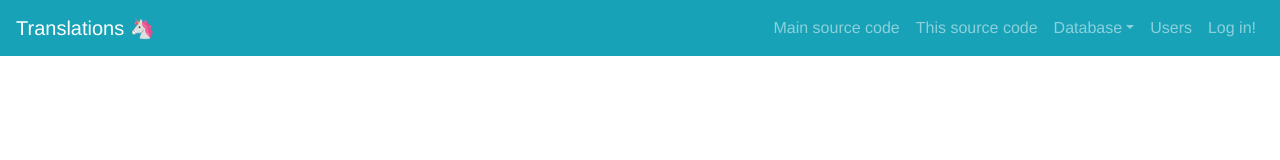
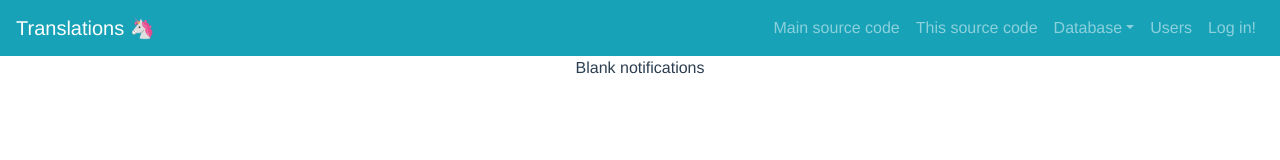
Before and after one commit to topcatarg/traducir-vue3, a Vue app: page /#/Notifications in a window 1280 px wide. Shown: the top 160 px of the page. Built offline with nearby package versions, Linux system fonts and the light colour scheme; no server answers.

Commit message:
Added blank notification view

```diff
--- a/src/router.ts
+++ b/src/router.ts
@@ -2,6 +2,7 @@ import Vue from 'vue';
 import Router from 'vue-router';
 import Home from './views/Home.vue';
 import Main from './views/Main.vue';
+import Notifications from './views/Notifications.vue';
 import Suggestions from './views/Suggestions.vue';
 import Users from './views/Users.vue';
 
@@ -23,6 +24,11 @@ export default new Router({
       path: '/Suggestions/*',
       name: 'Suggestions',
       component: Suggestions
+    },
+    {
+      path: '/Notifications/',
+      name: 'Notifications',
+      component: Notifications
     }
   ]
 });
--- /dev/null
+++ b/src/views/Notifications.vue
@@ -0,0 +1,13 @@
+<template>
+    <div class="container">
+        Blank notifications
+    </div>
+</template>
+
+<script lang="ts">
+import { Component, Prop, Vue } from 'vue-property-decorator';
+
+@Component
+export default class Notifications extends Vue {
+}
+</script>
```
